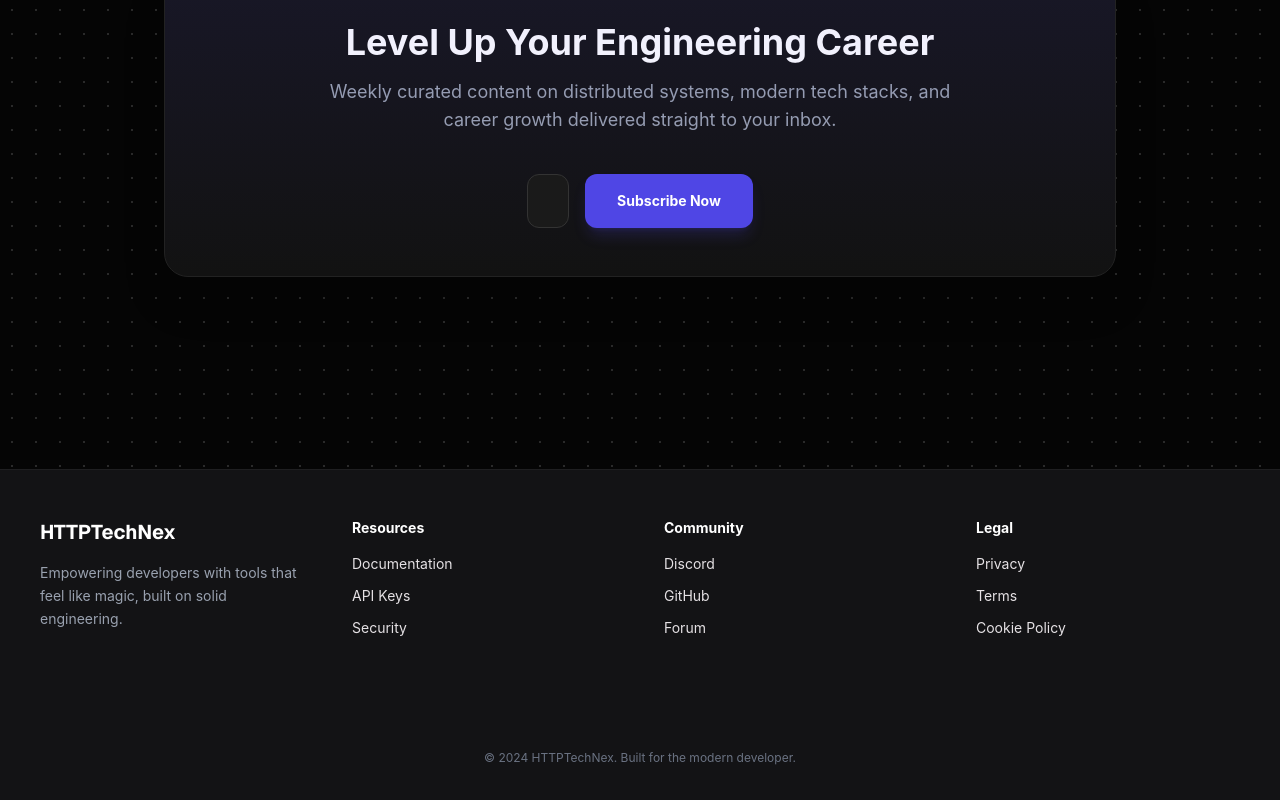
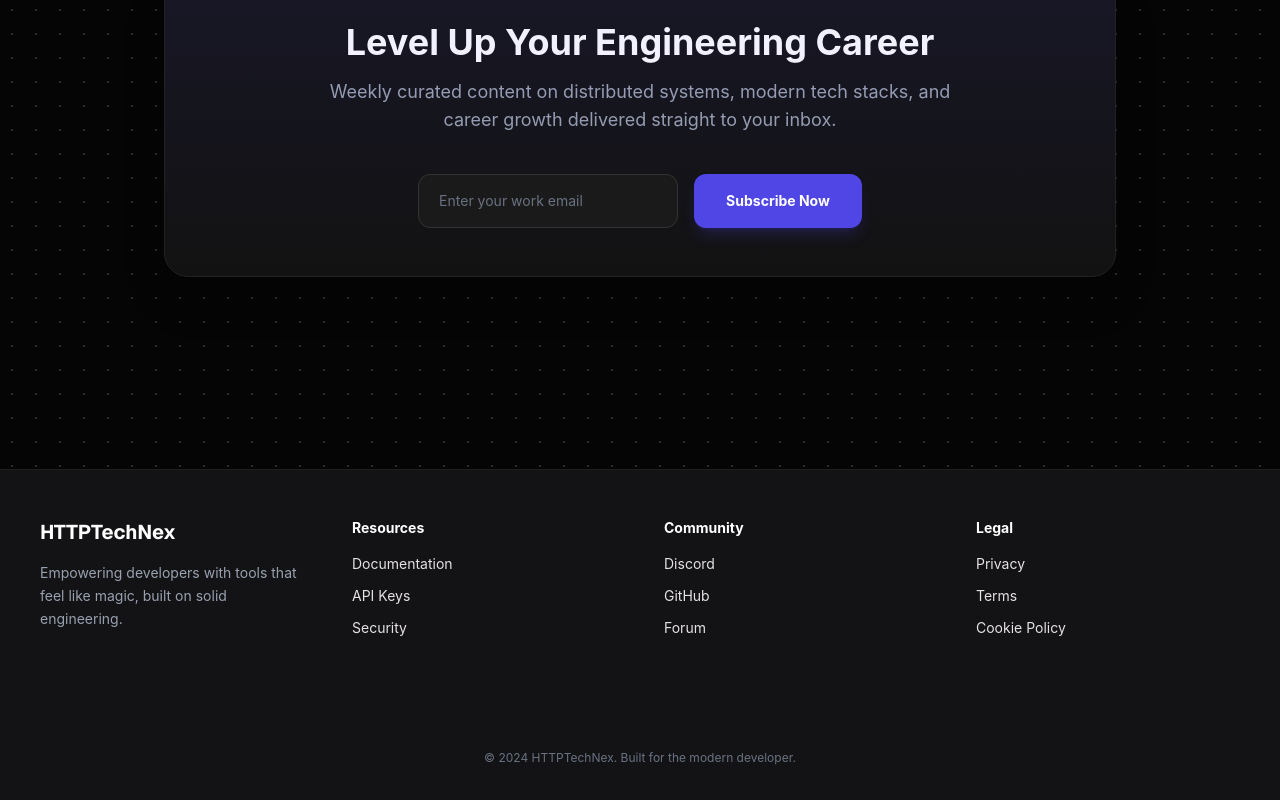
Before and after one commit to Blog-Webs/blog-website, a React (Vite) app in the folder client/: page / in a window 1280 px wide. Shown: the part 3955-4755 px from the top of the page. Built offline with nearby package versions, Linux system fonts and the light colour scheme; no server answers.

Commit message:
style: fix email input field squishing on desktop layout

```diff
--- a/client/src/modules/core/pages/Home.jsx
+++ b/client/src/modules/core/pages/Home.jsx
@@ -890,7 +890,7 @@ const Home = () => {
             <p className="text-gray-400 mb-10 max-w-[42rem] mx-auto text-lg">Weekly curated content on distributed systems, modern tech stacks, and career growth delivered straight to your inbox.</p>
             <form className="flex flex-col sm:flex-row gap-4 w-full max-w-lg justify-center items-stretch mx-auto relative z-10">
               <input
-                className="flex-grow w-full bg-[#1a1a1a] border border-[#333] rounded-xl px-5 py-4 focus:ring-2 focus:ring-[#4F46E5] focus:border-[#4F46E5] outline-none transition-all text-white placeholder-gray-500 text-sm"
+                className="w-full sm:w-auto sm:flex-1 bg-[#1a1a1a] border border-[#333] rounded-xl px-5 py-4 focus:ring-2 focus:ring-[#4F46E5] focus:border-[#4F46E5] outline-none transition-all text-white placeholder-gray-500 text-sm"
                 placeholder="Enter your work email"
                 type="email"
                 required
```
